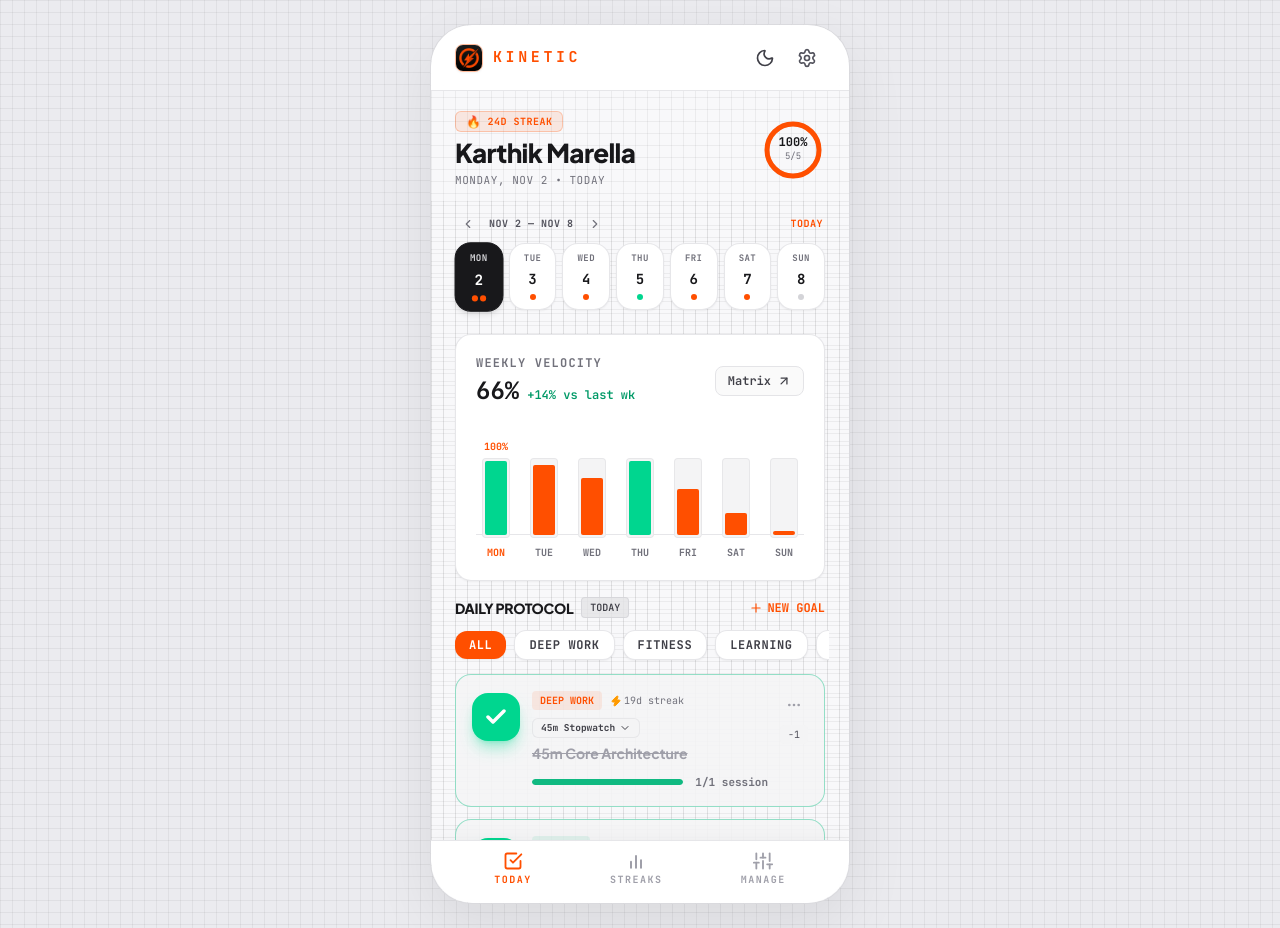
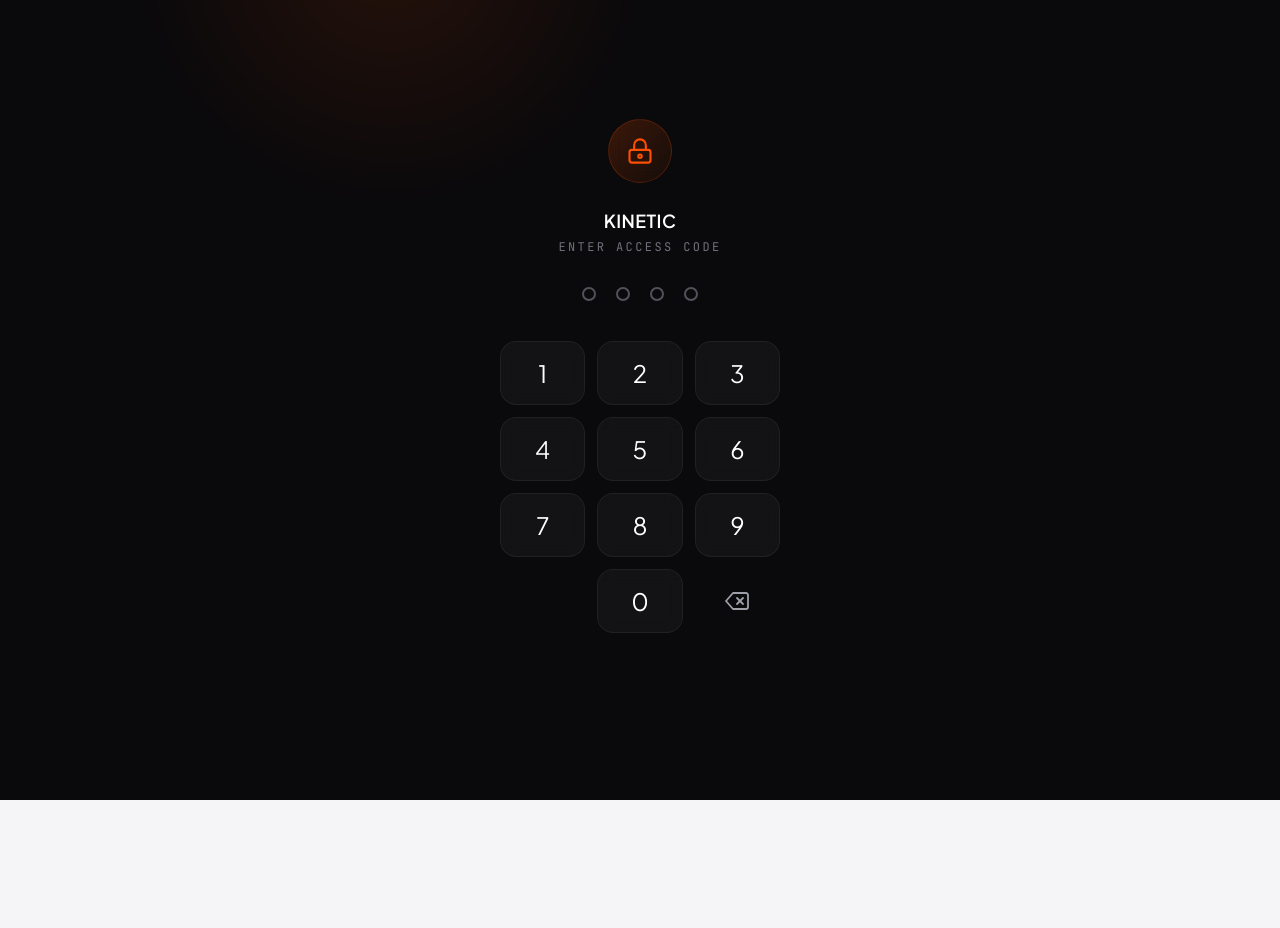
Before and after one commit to KarthikMarella4/Kinetic--Habit-Tracker, a Next.js app: page / in a window 1280 px wide. After the commit the page ends 800 px from the top, so only its background shows below. Built offline with nearby package versions, Linux system fonts and the light colour scheme; no server answers; the database is empty.

Commit message:
feat: add 4-digit PIN lock screen to protect app access

```diff
--- a/src/app/page.tsx
+++ b/src/app/page.tsx
@@ -2,6 +2,7 @@
 
 import { useState } from "react";
 import { HabitsProvider, useHabits } from "@/components/HabitsProvider";
+import PinLock from "@/components/PinLock";
 import StatusBar from "@/components/StatusBar";
 import Header from "@/components/Header";
 import DayStrip from "@/components/DayStrip";
@@ -92,8 +93,10 @@ function AppShell() {
 
 export default function Home() {
   return (
-    <HabitsProvider>
-      <AppShell />
-    </HabitsProvider>
+    <PinLock>
+      <HabitsProvider>
+        <AppShell />
+      </HabitsProvider>
+    </PinLock>
   );
 }
--- /dev/null
+++ b/src/components/PinLock.tsx
@@ -0,0 +1,303 @@
+"use client";
+
+import { useState, useEffect, useCallback } from "react";
+
+const CORRECT_PIN = "0024";
+const SESSION_KEY = "kinetic_unlocked";
+
+export default function PinLock({ children }: { children: React.ReactNode }) {
+  const [pin, setPin] = useState<string[]>(["", "", "", ""]);
+  const [unlocked, setUnlocked] = useState<boolean | null>(null); // null = loading
+  const [shake, setShake] = useState(false);
+  const [success, setSuccess] = useState(false);
+  const [error, setError] = useState(false);
+
+  // Check session on mount
+  useEffect(() => {
+    const isUnlocked = sessionStorage.getItem(SESSION_KEY) === "true";
+    setUnlocked(isUnlocked);
+  }, []);
+
+  const handleUnlock = useCallback((fullPin: string) => {
+    if (fullPin === CORRECT_PIN) {
+      setSuccess(true);
+      setTimeout(() => {
+        sessionStorage.setItem(SESSION_KEY, "true");
+        setUnlocked(true);
+      }, 600);
+    } else {
+      setError(true);
+      setShake(true);
+      setTimeout(() => {
+        setShake(false);
+        setError(false);
+        setPin(["", "", "", ""]);
+      }, 600);
+    }
+  }, []);
+
+  const handleKeyPress = useCallback(
+    (digit: string) => {
+      if (success) return;
+      const newPin = [...pin];
+      const emptyIndex = newPin.findIndex((d) => d === "");
+      if (emptyIndex === -1) return;
+      newPin[emptyIndex] = digit;
+      setPin(newPin);
+
+      if (emptyIndex === 3) {
+        setTimeout(() => handleUnlock(newPin.join("")), 150);
+      }
+    },
+    [pin, success, handleUnlock]
+  );
+
+  const handleDelete = useCallback(() => {
+    if (success) return;
+    const newPin = [...pin];
+    const lastFilledIndex = newPin.reduce(
+      (acc, d, i) => (d !== "" ? i : acc),
+      -1
+    );
+    if (lastFilledIndex >= 0) {
+      newPin[lastFilledIndex] = "";
+      setPin(newPin);
+    }
+  }, [pin, success]);
+
+  // Physical keyboard support
+  useEffect(() => {
+    if (unlocked) return;
+    const handler = (e: KeyboardEvent) => {
+      if (e.key >= "0" && e.key <= "9") {
+        handleKeyPress(e.key);
+      } else if (e.key === "Backspace") {
+        handleDelete();
+      }
+    };
+    window.addEventListener("keydown", handler);
+    return () => window.removeEventListener("keydown", handler);
+  }, [unlocked, handleKeyPress, handleDelete]);
+
+  // Still loading session check
+  if (unlocked === null) {
+    return (
+      <div className="fixed inset-0 bg-[#0a0a0c] z-[9999] flex items-center justify-center">
+        <div className="w-6 h-6 border-2 border-[#FF4F00] border-t-transparent rounded-full animate-spin" />
+      </div>
+    );
+  }
+
+  if (unlocked) return <>{children}</>;
+
+  const keys = [
+    ["1", "2", "3"],
+    ["4", "5", "6"],
+    ["7", "8", "9"],
+    ["", "0", "del"],
+  ];
+
+  return (
+    <div className="fixed inset-0 z-[9999] flex flex-col items-center justify-center bg-[#0a0a0c] overflow-hidden select-none">
+      {/* Animated background glow */}
+      <div className="absolute inset-0 overflow-hidden pointer-events-none">
+        <div
+          className="absolute top-1/4 left-1/2 -translate-x-1/2 -translate-y-1/2 w-[500px] h-[500px] rounded-full opacity-[0.07]"
+          style={{
+            background:
+              "radial-gradient(circle, #FF4F00 0%, transparent 70%)",
+            animation: "pulseGlow 4s ease-in-out infinite",
+          }}
+        />
+      </div>
+
+      {/* Lock Icon */}
+      <div
+        className={`mb-6 transition-all duration-500 ${
+          success
+            ? "scale-110 opacity-0 translate-y-[-20px]"
+            : "scale-100 opacity-100"
+        }`}
+      >
+        <div className="w-16 h-16 rounded-full bg-gradient-to-br from-[#FF4F00]/20 to-[#FF4F00]/5 border border-[#FF4F00]/20 flex items-center justify-center backdrop-blur-sm">
+          <svg
+            width="28"
+            height="28"
+            viewBox="0 0 24 24"
+            fill="none"
+            stroke={error ? "#ef4444" : "#FF4F00"}
+            strokeWidth="1.8"
+            strokeLinecap="round"
+            strokeLinejoin="round"
+            className="transition-colors duration-200"
+          >
+            <rect x="3" y="11" width="18" height="11" rx="2" ry="2" />
+            <path d="M7 11V7a5 5 0 0 1 10 0v4" />
+            <circle cx="12" cy="16.5" r="1.5" />
+          </svg>
+        </div>
+      </div>
+
+      {/* Title */}
+      <div
+        className={`text-center mb-8 transition-all duration-500 ${
+          success ? "opacity-0 translate-y-[-20px]" : "opacity-100"
+        }`}
+      >
+        <h1 className="text-lg font-semibold text-white tracking-wide font-[var(--font-sans)]">
+          KINETIC
+        </h1>
+        <p className="text-xs text-zinc-500 mt-1 font-mono uppercase tracking-[0.2em]">
+          Enter Access Code
+        </p>
+      </div>
+
+      {/* PIN Dots */}
+      <div
+        className={`flex gap-5 mb-10 transition-all duration-500 ${
+          shake ? "animate-shake" : ""
+        } ${success ? "opacity-0 scale-90" : ""}`}
+      >
+        {pin.map((digit, i) => (
+          <div
+            key={i}
+            className="relative flex items-center justify-center"
+          >
+            <div
+              className={`w-[14px] h-[14px] rounded-full border-2 transition-all duration-200 ${
+                error
+                  ? "border-red-500 bg-red-500/80 shadow-[0_0_12px_rgba(239,68,68,0.4)]"
+                  : digit
+                  ? "border-[#FF4F00] bg-[#FF4F00] shadow-[0_0_12px_rgba(255,79,0,0.35)]"
+                  : "border-zinc-600 bg-transparent"
+              }`}
+            />
+            {/* Subtle pulse on fill */}
+            {digit && !error && (
+              <div className="absolute inset-0 flex items-center justify-center">
+                <div className="w-[14px] h-[14px] rounded-full bg-[#FF4F00] animate-ping opacity-20" />
+              </div>
+            )}
+          </div>
+        ))}
+      </div>
+
+      {/* Numeric Keypad */}
+      <div
+        className={`grid grid-cols-3 gap-3 w-[280px] transition-all duration-500 ${
+          success ? "opacity-0 scale-90 translate-y-[20px]" : ""
+        }`}
+      >
+        {keys.flat().map((key, i) => {
+          if (key === "") {
+            return <div key={i} />;
+          }
+          if (key === "del") {
+            return (
+              <button
+                key={i}
+                onClick={handleDelete}
+                className="h-[64px] rounded-2xl flex items-center justify-center text-zinc-400 active:bg-white/5 transition-all duration-150 active:scale-95"
+              >
+                <svg
+                  width="24"
+                  height="24"
+                  viewBox="0 0 24 24"
+                  fill="none"
+                  stroke="currentColor"
+                  strokeWidth="1.8"
+                  strokeLinecap="round"
+                  strokeLinejoin="round"
+                >
+                  <path d="M21 4H8l-7 8 7 8h13a2 2 0 0 0 2-2V6a2 2 0 0 0-2-2z" />
+                  <line x1="18" y1="9" x2="12" y2="15" />
+                  <line x1="12" y1="9" x2="18" y2="15" />
+                </svg>
+              </button>
+            );
+          }
+          return (
+            <button
+              key={i}
+              onClick={() => handleKeyPress(key)}
+              className="h-[64px] rounded-2xl bg-white/[0.04] border border-white/[0.06] text-white text-2xl font-light flex items-center justify-center hover:bg-white/[0.08] active:bg-[#FF4F00]/20 active:border-[#FF4F00]/30 active:scale-95 transition-all duration-150 backdrop-blur-sm"
+              style={{ fontFamily: "var(--font-sans)" }}
+            >
+              {key}
+            </button>
+          );
+        })}
+      </div>
+
+      {/* Error text */}
+      <div className="h-6 mt-6">
+        {error && (
+          <p className="text-red-400 text-xs font-mono uppercase tracking-widest animate-pop">
+            Incorrect Code
+          </p>
+        )}
+      </div>
+
+      {/* Success overlay */}
+      {success && (
+        <div className="absolute inset-0 flex items-center justify-center">
+          <div className="flex flex-col items-center gap-3 animate-pop">
+            <div className="w-16 h-16 rounded-full bg-[#FF4F00]/10 border border-[#FF4F00]/30 flex items-center justify-center">
+              <svg
+                width="32"
+                height="32"
+                viewBox="0 0 24 24"
+                fill="none"
+                stroke="#FF4F00"
+                strokeWidth="2.5"
+                strokeLinecap="round"
+                strokeLinejoin="round"
+              >
+                <polyline points="20 6 9 17 4 12" />
+              </svg>
+            </div>
+            <p className="text-[#FF4F00] text-xs font-mono uppercase tracking-[0.25em]">
+              Access Granted
+            </p>
+          </div>
+        </div>
+      )}
+
+      {/* Inline Styles for animations */}
+      <style jsx>{`
+        @keyframes pulseGlow {
+          0%,
+          100% {
+            opacity: 0.05;
+            transform: translate(-50%, -50%) scale(1);
+          }
+          50% {
+            opacity: 0.12;
+            transform: translate(-50%, -50%) scale(1.1);
+          }
+        }
+        .animate-shake {
+          animation: shake 0.4s cubic-bezier(0.36, 0.07, 0.19, 0.97);
+        }
+        @keyframes shake {
+          0%,
+          100% {
+            transform: translateX(0);
+          }
+          20% {
+            transform: translateX(-12px);
+          }
+          40% {
+            transform: translateX(10px);
+          }
+          60% {
+            transform: translateX(-8px);
+          }
+          80% {
+            transform: translateX(6px);
+          }
+        }
+      `}</style>
+    </div>
+  );
+}
```
Also changed, not shown: src/app/globals.css (+15 -4 lines), src/components/SettingsModal.tsx (indentation only).
